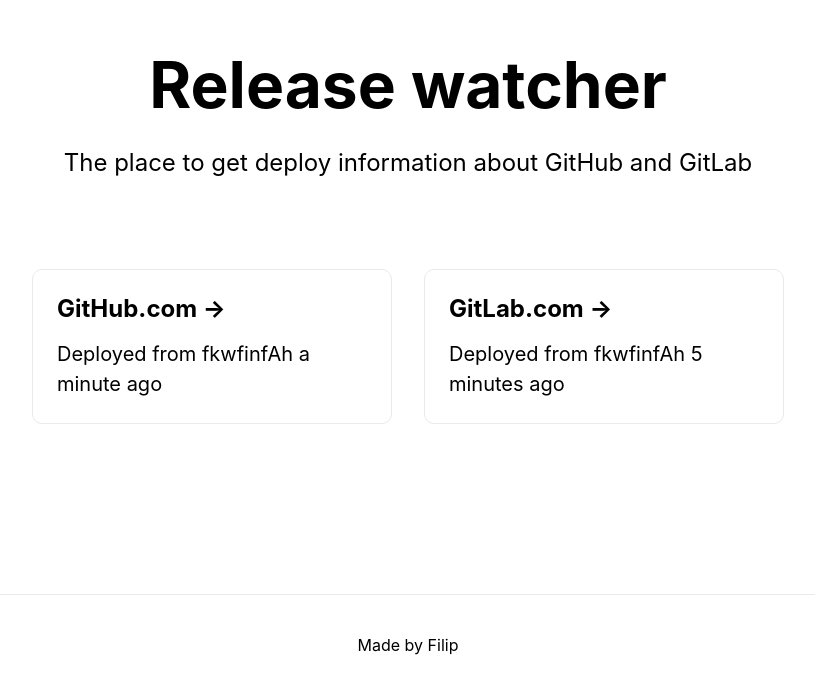
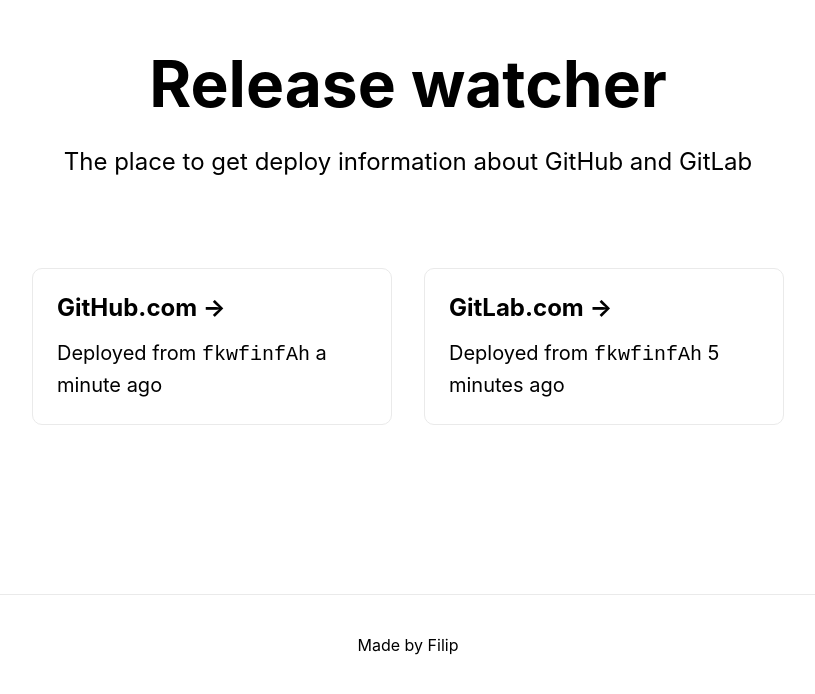
Before and after one commit to filiptronicek/release-watcher, a Next.js app: page / in a window 1280 px wide. Shown: the part 106-800 px from the top of the page, without its empty margins (232-1047 px from the left). Built offline with nearby package versions, Linux system fonts and the light colour scheme.

Commit message:
Code format

```diff
--- a/pages/index.js
+++ b/pages/index.js
@@ -36,7 +36,7 @@
             className={styles.card}
           >
             <h3>GitHub.com &rarr;</h3>
-            <p>Deployed from fkwfinfAh {dateF(1616783267318)}</p>
+            <p>Deployed from <code>fkwfinfAh</code> {dateF(1616783267318)}</p>
           </a>
 
           <a
@@ -45,7 +45,7 @@
           >
             <h3>GitLab.com &rarr;</h3>
             <p>
-              Deployed from fkwfinfAh {dateF(1616783067348)}
+              Deployed from <code>fkwfinfAh</code> {dateF(1616783067348)}
             </p>
           </a>
         </div>
```
